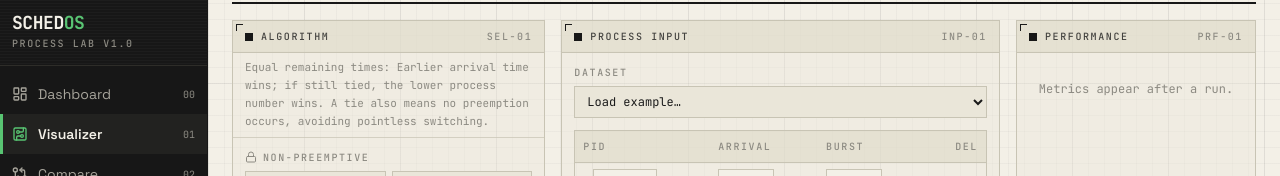
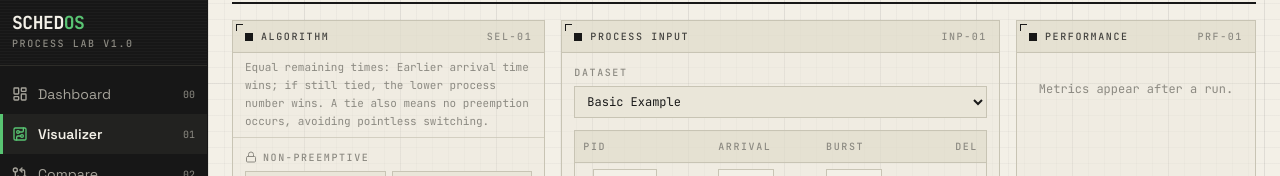
Before and after one commit to fardinhossain/SchedOS, a React (Vite) app: page / in a window 1280 px wide. Both pictures are taken after a click on the button 422 px from the left and 1320 px from the top of the page. Shown: the part 109-285 px from the top of the page. Built offline with nearby package versions, Linux system fonts and the light colour scheme.

Commit message:
fix(dataset): update and display selected example name in dataset dropdown

```diff
--- a/src/App.tsx
+++ b/src/App.tsx
@@ -17,7 +17,7 @@ import { CodeExamples } from './pages/CodeExamples';
 import { Learn } from './pages/Learn';
 import { About } from './pages/About';
 import type { AlgorithmId, PriorityOrder, ProcessInput } from './types/scheduling';
-import { DEFAULT_PROCESSES, getExample } from './data/examples';
+import { DEFAULT_PROCESSES, EXAMPLES, getExample } from './data/examples';
 import { buildColorMap } from './components/processColors';
 
 export interface LabState {
@@ -25,6 +25,7 @@ export interface LabState {
   algorithm: AlgorithmId;
   timeQuantum: number;
   priorityOrder: PriorityOrder;
+  selectedDataset: string;
   setProcesses: (processes: ProcessInput[]) => void;
   setAlgorithm: (id: AlgorithmId) => void;
   setTimeQuantum: (value: number) => void;
@@ -40,12 +41,32 @@ export default function App() {
   const [algorithm, setAlgorithm] = useState<AlgorithmId>('srtf');
   const [timeQuantum, setTimeQuantum] = useState(2);
   const [priorityOrder, setPriorityOrder] = useState<PriorityOrder>('lower-is-higher');
+  const [selectedDataset, setSelectedDataset] = useState<string>('basic');
 
   const loadExample = useCallback((exampleId: string) => {
     const example = getExample(exampleId);
     if (!example) return;
     setProcesses(example.processes);
+    setSelectedDataset(example.id);
     if (example.timeQuantum) setTimeQuantum(example.timeQuantum);
+  }, []);
+
+  const handleSetProcesses = useCallback((newProcesses: ProcessInput[]) => {
+    setProcesses(newProcesses);
+    const matched = EXAMPLES.find((ex) => {
+      if (ex.processes.length !== newProcesses.length) return false;
+      return ex.processes.every((p, idx) => {
+        const cur = newProcesses[idx];
+        return (
+          cur &&
+          cur.id === p.id &&
+          cur.arrivalTime === p.arrivalTime &&
+          cur.burstTime === p.burstTime &&
+          (p.priority === undefined || cur.priority === p.priority)
+        );
+      });
+    });
+    setSelectedDataset(matched ? matched.id : '');
   }, []);
 
   // Colour identity is positional, so it stays stable while the user edits.
@@ -56,7 +77,8 @@ export default function App() {
     algorithm,
     timeQuantum,
     priorityOrder,
-    setProcesses,
+    selectedDataset,
+    setProcesses: handleSetProcesses,
     setAlgorithm,
     setTimeQuantum,
     setPriorityOrder,
--- a/src/components/ProcessTable.tsx
+++ b/src/components/ProcessTable.tsx
@@ -6,6 +6,7 @@
  * confuse. Validation messages are inline, per cell, and announced to screen
  * readers.
  */
+import { useMemo } from 'react';
 import { AlertTriangle, Plus, Trash2, X } from 'lucide-react';
 import type { AlgorithmMeta, PriorityOrder, ProcessInput, ValidationIssue } from '../types/scheduling';
 import { issuesFor } from '../engine/validation';
@@ -17,6 +18,7 @@ interface ProcessTableProps {
   algorithm: AlgorithmMeta;
   timeQuantum: number;
   priorityOrder?: PriorityOrder;
+  selectedDataset?: string;
   issues: ValidationIssue[];
   colors: Record<string, string>;
   onChange: (processes: ProcessInput[]) => void;
@@ -39,6 +41,7 @@ export function ProcessTable({
   algorithm,
   timeQuantum,
   priorityOrder = 'lower-is-higher',
+  selectedDataset,
   issues,
   colors,
   onChange,
@@ -51,6 +54,26 @@ export function ProcessTable({
   const showPriority = algorithm.usesPriority;
   const showQuantum = algorithm.usesTimeQuantum;
   const formIssues = issues.filter((i) => i.row === null);
+
+  const activeDataset = useMemo(() => {
+    if (selectedDataset !== undefined && selectedDataset !== '') {
+      return selectedDataset;
+    }
+    const matched = EXAMPLES.find((ex) => {
+      if (ex.processes.length !== processes.length) return false;
+      return ex.processes.every((p, idx) => {
+        const cur = processes[idx];
+        return (
+          cur &&
+          cur.id === p.id &&
+          cur.arrivalTime === p.arrivalTime &&
+          cur.burstTime === p.burstTime &&
+          (p.priority === undefined || cur.priority === p.priority)
+        );
+      });
+    });
+    return matched ? matched.id : '';
+  }, [selectedDataset, processes]);
 
   const update = (index: number, patch: Partial<ProcessInput>): void => {
     onChange(processes.map((p, i) => (i === index ? { ...p, ...patch } : p)));
@@ -79,14 +102,15 @@ export function ProcessTable({
           <FieldLabel htmlFor="example-select">Dataset</FieldLabel>
           <select
             id="example-select"
-            defaultValue=""
+            value={activeDataset}
             onChange={(e) => {
               if (e.target.value) onLoadExample(e.target.value);
-              e.currentTarget.selectedIndex = 0;
             }}
             className="w-full border border-rule bg-bone-2 px-2 py-1.5 font-mono text-xs focus:border-ink"
           >
-            <option value="">Load example…</option>
+            <option value="" disabled>
+              Load example…
+            </option>
             {EXAMPLES.map((ex) => (
               <option key={ex.id} value={ex.id}>
                 {ex.name}
--- a/src/pages/Compare.tsx
+++ b/src/pages/Compare.tsx
@@ -142,6 +142,7 @@ export function Compare({ lab }: CompareProps) {
             algorithm={strictestMeta}
             timeQuantum={timeQuantum}
             priorityOrder={lab.priorityOrder}
+            selectedDataset={lab.selectedDataset}
             issues={issues}
             colors={colors}
             onChange={(next) => {
--- a/src/pages/Visualizer.tsx
+++ b/src/pages/Visualizer.tsx
@@ -165,6 +165,7 @@ export function Visualizer({ lab, onNavigate }: VisualizerProps) {
             algorithm={meta}
             timeQuantum={timeQuantum}
             priorityOrder={priorityOrder}
+            selectedDataset={lab.selectedDataset}
             issues={issues}
             colors={colors}
             onChange={lab.setProcesses}
```
